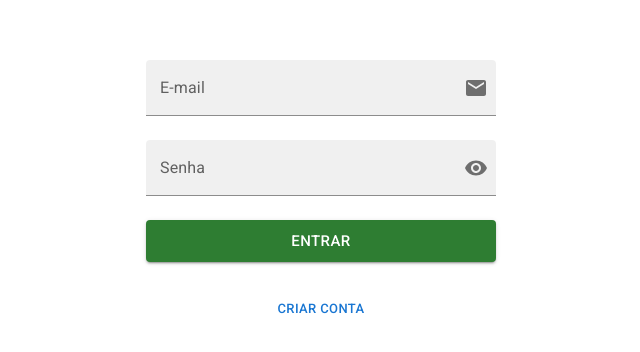
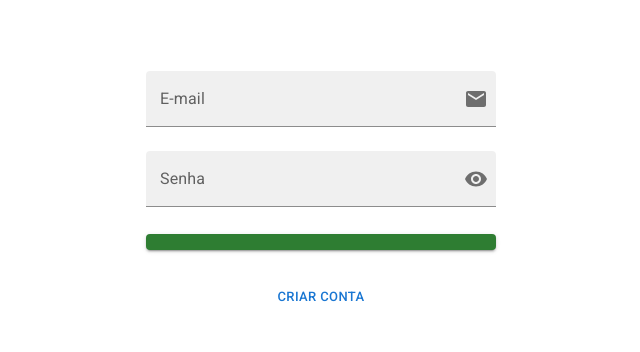
Before and after one commit to laerciodev/bolsa-verde-web, a React (Vite) app: page / in a window 1280 px wide. Shown: the part 208-560 px from the top of the page, without its empty margins (319-959 px from the left). Built offline with nearby package versions, Linux system fonts and the light colour scheme.

Commit message:
feat: add props in BaseButton component

```diff
--- a/src/components/button/index.tsx
+++ b/src/components/button/index.tsx
@@ -1,7 +1,11 @@
 import Button from '@mui/material/Button';
 import Styles from './styles.module.scss';
 
-function BaseButton() {
+interface BaseButtonProps {
+  name: string;
+}
+
+function BaseButton(props: BaseButtonProps) {
   return (
     <span style={{ margin: '16px 0', width: '100%' }}>
       <Button
@@ -12,7 +16,7 @@ function BaseButton() {
         size="large"
         className={Styles.button}
       >
-        Entrar
+        { props.name }
       </Button>
     </span>
   );
```
